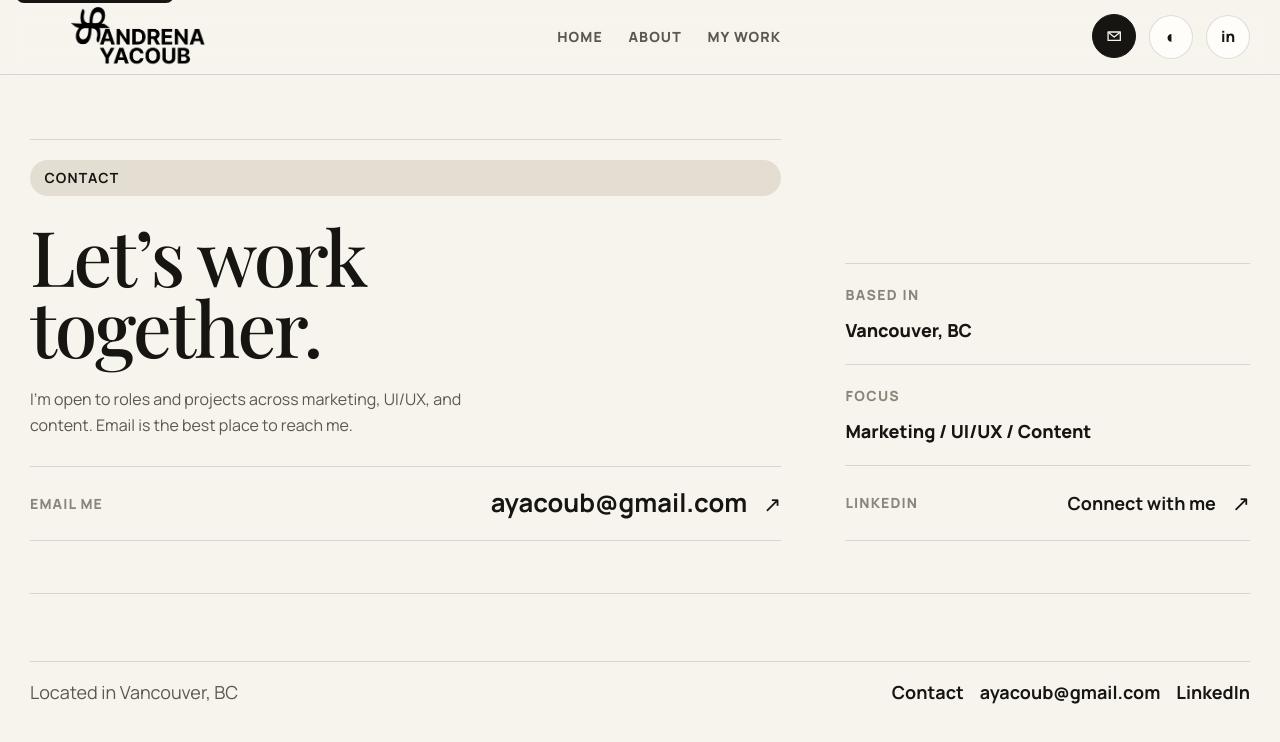
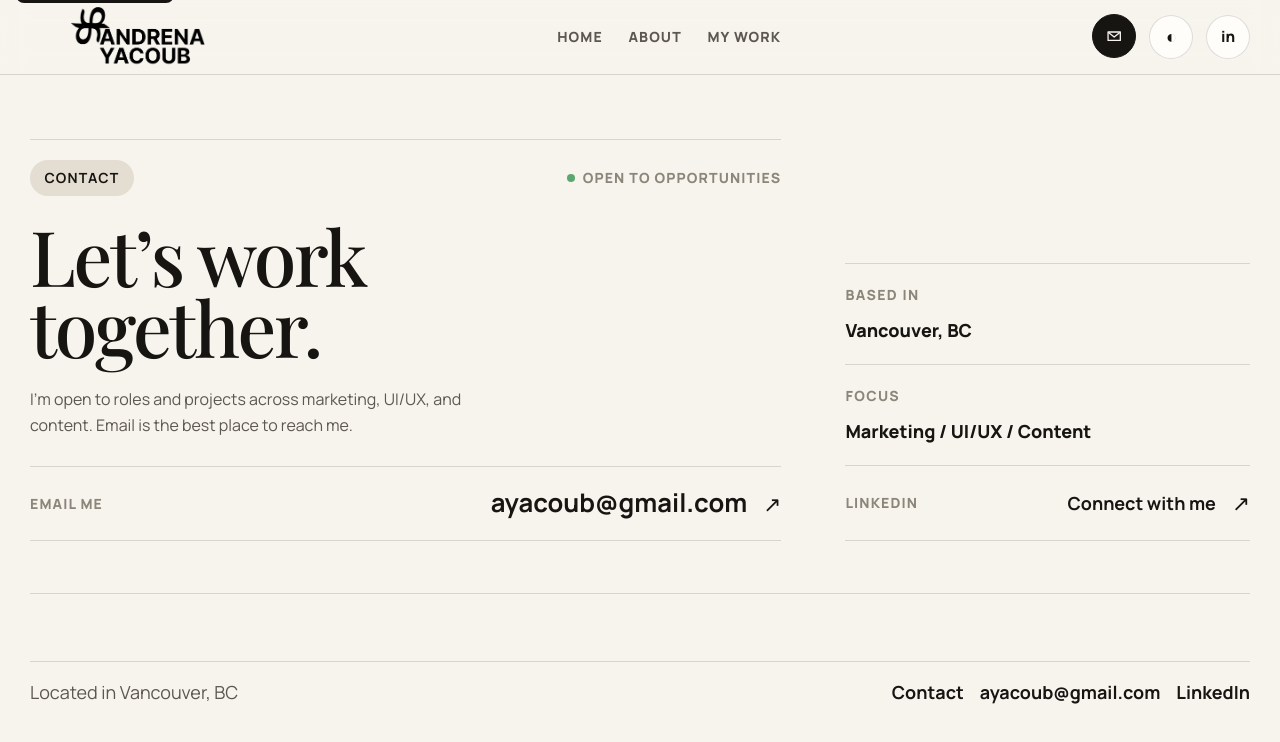
Before and after one commit to andrena2003/andrenaportfolio, a React (Vite) app: page /contact in a window 1280 px wide. Shown: the top 742 px of the page. Built offline with nearby package versions, Linux system fonts and the light colour scheme.

Commit message:
Restore contact availability status

```diff
--- a/src/App.css
+++ b/src/App.css
@@ -784,6 +784,32 @@ svg {
   gap: clamp(1rem, 2vw, 1.5rem);
   padding-top: 1.25rem;
   border-top: 1px solid var(--color-border);
+}
+
+.contact-kicker-row {
+  display: flex;
+  flex-wrap: wrap;
+  align-items: center;
+  justify-content: space-between;
+  gap: 1rem;
+}
+
+.contact-availability {
+  display: inline-flex;
+  align-items: center;
+  gap: .5rem;
+  color: var(--color-text-faint);
+  font-size: var(--text-xs);
+  font-weight: 800;
+  letter-spacing: .08em;
+  text-transform: uppercase;
+}
+
+.contact-availability i {
+  width: .5rem;
+  height: .5rem;
+  border-radius: 50%;
+  background: #5ca66f;
 }
 
 .contact-primary h1 {
--- a/src/Pages/ContactPage.jsx
+++ b/src/Pages/ContactPage.jsx
@@ -5,7 +5,10 @@ export default function ContactPage() {
     <section className="section container contact-page">
       <div className="contact-hero">
         <div className="contact-primary">
-          <span className="eyebrow">Contact</span>
+          <div className="contact-kicker-row">
+            <span className="eyebrow">Contact</span>
+            <span className="contact-availability"><i /> Open to opportunities</span>
+          </div>
           <h1>Let’s work together.</h1>
           <p className="contact-lede">
             I’m open to roles and projects across marketing, UI/UX, and content.
```
